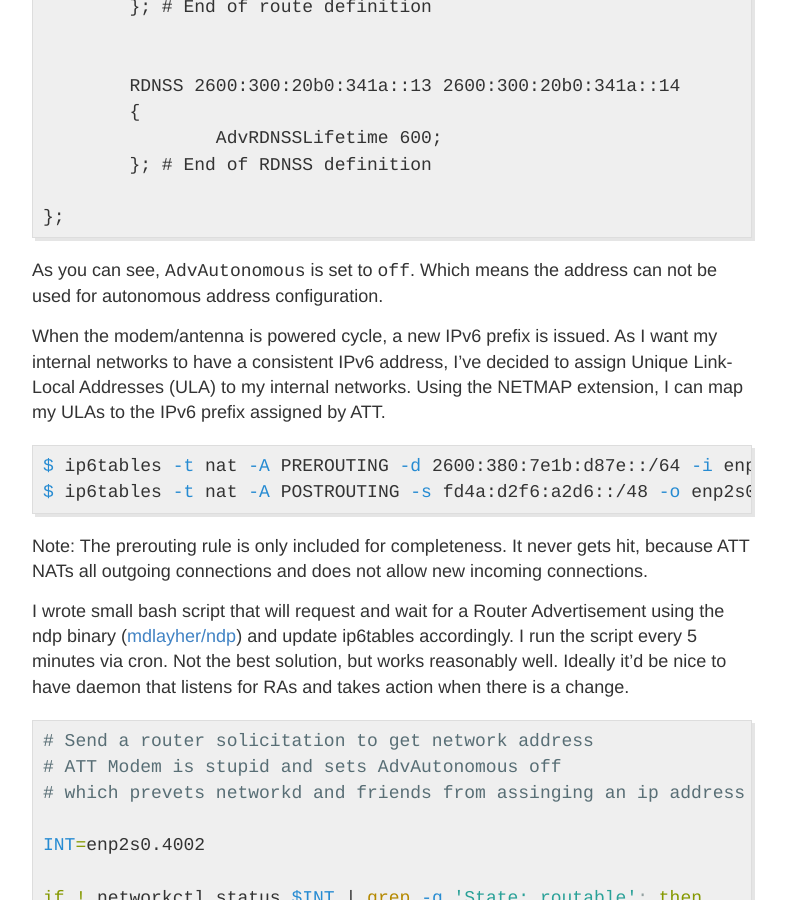
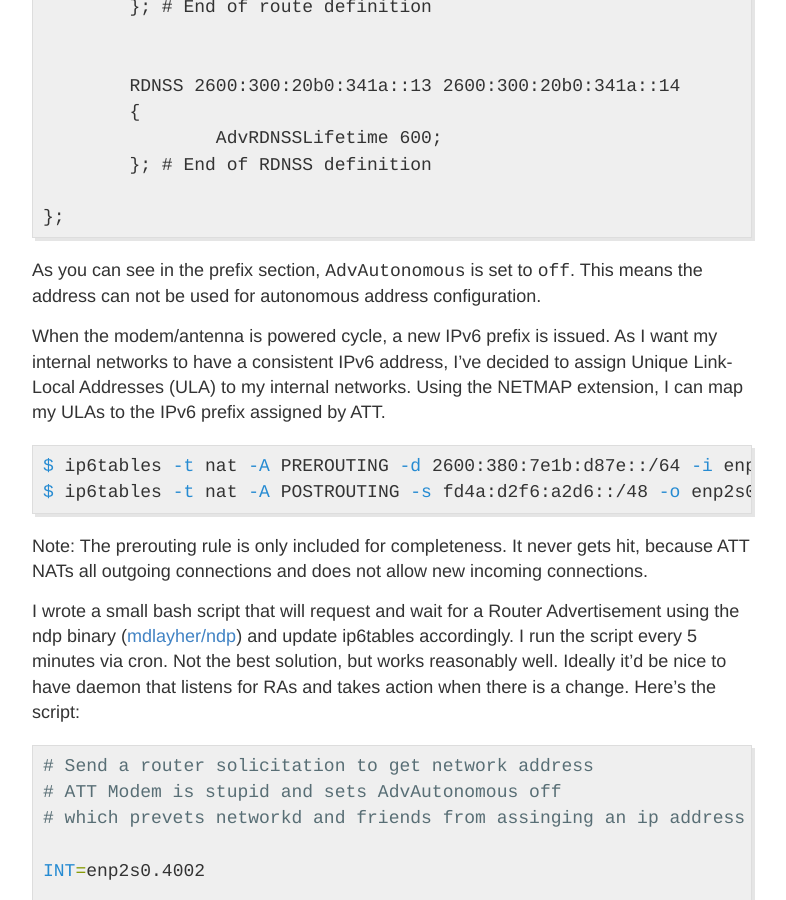
Before and after one commit to pyther/pyther.github.io, a Jekyll site: the page built from _posts/2018-10-28-att-fixed-wireless-gateway-bypass.markdown, in a window 1280 px wide and 900 px high, scrolled down 3636 px. Shown: the whole window, without its empty margins (248-1034 px from the left). Built offline with Jekyll 4.4.1, drawn with Linux system fonts in a browser that asks for light colours; some of the changed text lies outside the part shown.

Commit message:
minor tweaks

```diff
--- a/_posts/2018-10-28-att-fixed-wireless-gateway-bypass.markdown
+++ b/_posts/2018-10-28-att-fixed-wireless-gateway-bypass.markdown
@@ -39,7 +39,7 @@ Make the following connections:
   - Residential Gateway Modem port -> Linux Router (enp1s0)
   - Modem/Antenna -> Linux Router (enp2s0)
 
-Bring Up Interfaces:
+Bring up interfaces:
 {% highlight sh %}
 $ ip route link set up dev enp1s0
 $ ip route link set up dev enp2s0
@@ -159,8 +159,8 @@ interface enp2s0.4002
 };
 {% endhighlight %}
 
-As you can see, `AdvAutonomous` is set to `off`. Which means the address can
-not be used for autonomous address configuration.
+As you can see in the prefix section, `AdvAutonomous` is set to `off`. This
+means the address can not be used for autonomous address configuration.
 
 When the modem/antenna is powered cycle, a new IPv6 prefix is issued. As I want
 my internal networks to have a consistent IPv6 address, I've decided to assign
@@ -176,11 +176,11 @@ Note: The prerouting rule is only included for completeness. It never gets hit,
 because ATT NATs all outgoing connections and does not allow new incoming
 connections.
 
-I wrote small bash script that will request and wait for a Router Advertisement
+I wrote a small bash script that will request and wait for a Router Advertisement
 using the ndp binary ([mdlayher/ndp][ndp-go]) and update ip6tables accordingly.
 I run the script every 5 minutes via cron. Not the best solution, but works
 reasonably well. Ideally it'd be nice to have daemon that listens for RAs and
-takes action when there is a change.
+takes action when there is a change. Here's the script:
 
 {% highlight sh %}
 # Send a router solicitation to get network address
```
Also changed, not shown: other parts of _posts/2018-10-28-att-fixed-wireless-gateway-bypass.markdown (+1 -1 lines).
